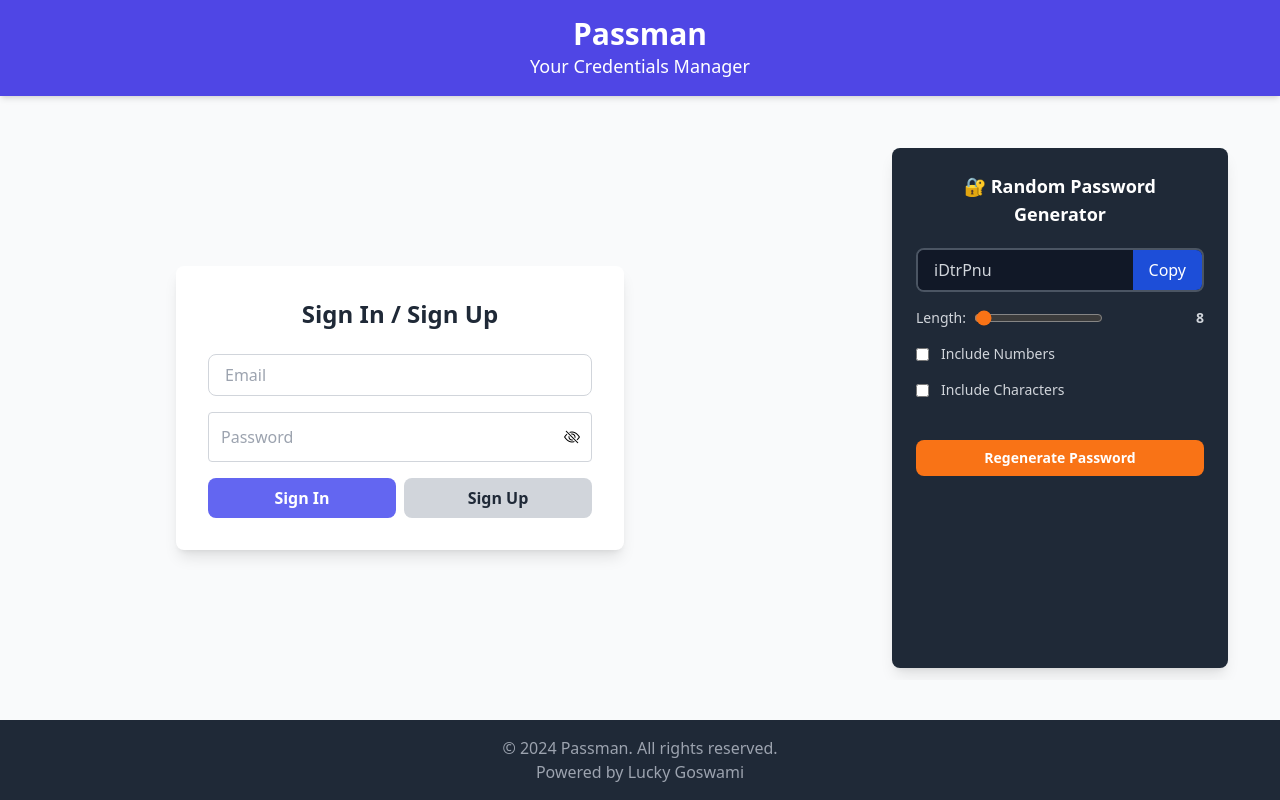
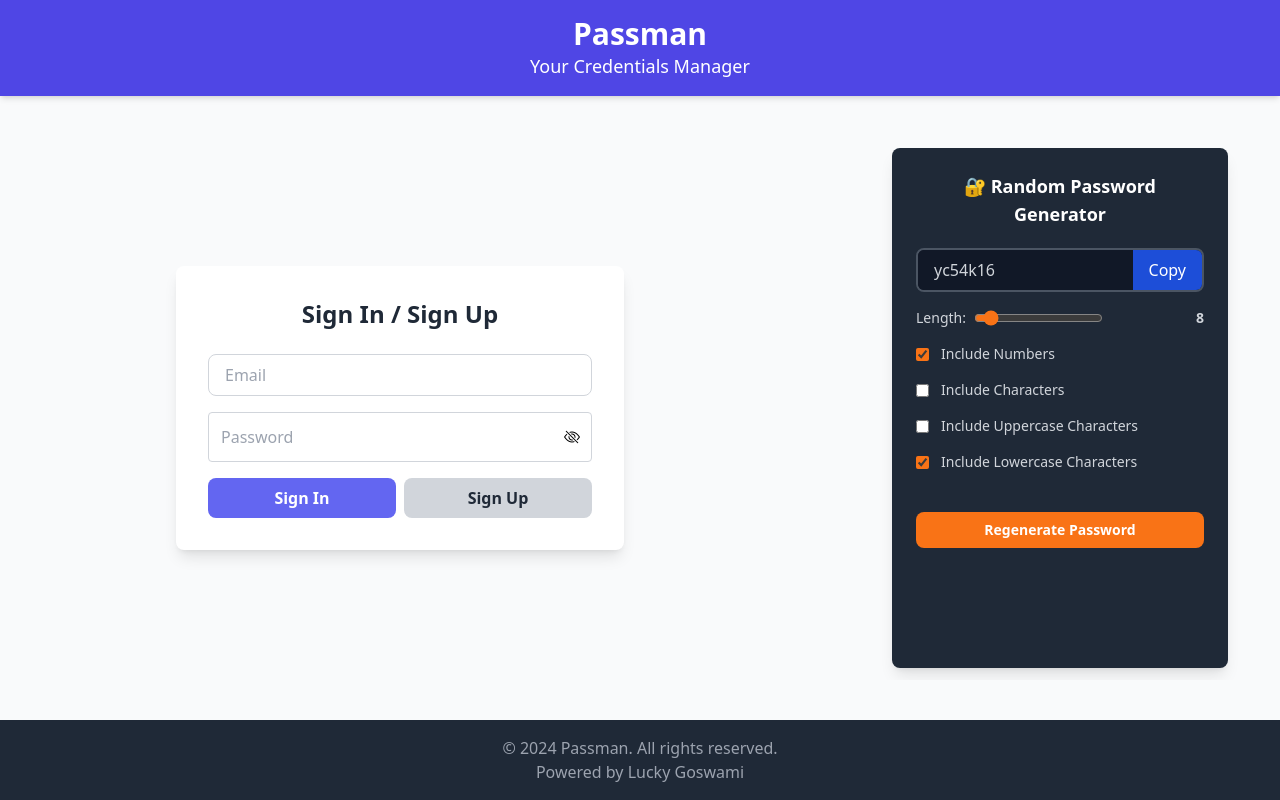
Before and after one commit to luckygoswami/Credinox, a React (Vite) app: page / in a window 1280 px wide. Built offline with nearby package versions, Linux system fonts and the light colour scheme; no server answers.

Commit message:
add Uppercase and Lowercase includes

```diff
--- a/package.json
+++ b/package.json
@@ -1,7 +1,7 @@
 {
   "name": "passman",
   "private": true,
-  "version": "3.0.0",
+  "version": "3.1.0",
   "type": "module",
   "scripts": {
     "dev": "vite",
--- a/src/components/PasswordGenerator.jsx
+++ b/src/components/PasswordGenerator.jsx
@@ -2,7 +2,9 @@ import React, { useState, useCallback, useEffect, useRef } from "react";
 
 function PasswordGenerator() {
   const [length, setLength] = useState(8);
-  const [numberAllowed, setNumberAllowed] = useState(false);
+  const [uppercaseAllowed, setUppercaseAllowed] = useState(false);
+  const [lowercaseAllowed, setLowercaseAllowed] = useState(true);
+  const [numberAllowed, setNumberAllowed] = useState(true);
   const [charAllowed, setCharAllowed] = useState(false);
   const [password, setPassword] = useState("");
 
@@ -10,8 +12,10 @@ function PasswordGenerator() {
 
   const passwordGenerator = useCallback(() => {
     let pass = "";
-    let str = "ABCDEFGHIJKLMNOPQRSTUVWXYZabcdefghijklmnopqrstuvwxyz";
+    let str = "";
 
+    if (uppercaseAllowed) str += 'ABCDEFGHIJKLMNOPQRSTUVWXYZ';
+    if (lowercaseAllowed) str += 'abcdefghijklmnopqrstuvwxyz';
     if (numberAllowed) str += "0123456789";
     if (charAllowed) str += '!@#$%^&*()-_=+[]{}|;:",.<>?/~`';
 
@@ -21,7 +25,7 @@ function PasswordGenerator() {
     }
 
     setPassword(pass);
-  }, [length, numberAllowed, charAllowed, setPassword]);
+  }, [length, numberAllowed, charAllowed, uppercaseAllowed, lowercaseAllowed, setPassword]);
 
   const copyPasswordToClipboard = useCallback(() => {
     passwordRef.current?.select();
@@ -30,7 +34,7 @@ function PasswordGenerator() {
 
   useEffect(() => {
     passwordGenerator();
-  }, [length, charAllowed, numberAllowed, passwordGenerator]);
+  }, [length, charAllowed, numberAllowed, uppercaseAllowed, lowercaseAllowed, passwordGenerator]);
 
   return (
     <div className="w-full sm:w-[30%] p-3">
@@ -65,7 +69,7 @@ function PasswordGenerator() {
               <input
                 type="range"
                 min={6}
-                max={100}
+                max={32}
                 value={length}
                 className="cursor-pointer accent-orange-500"
                 onChange={(e) => setLength(e.target.value)}
@@ -78,7 +82,7 @@ function PasswordGenerator() {
           <div className="flex items-center gap-x-3">
             <input
               type="checkbox"
-              checked={numberAllowed}
+              defaultChecked={numberAllowed}
               id="numberInput"
               className="accent-orange-500 cursor-pointer"
               onChange={() => setNumberAllowed((prev) => !prev)}
@@ -86,16 +90,40 @@ function PasswordGenerator() {
             <label htmlFor="numberInput" className="cursor-pointer">Include Numbers</label>
           </div>
 
-          {/* Characters Toggle */}
+          {/* Special Characters Toggle */}
           <div className="flex items-center gap-x-3">
             <input
               type="checkbox"
-              checked={charAllowed}
+              defaultChecked={charAllowed}
               id="charInput"
               className="accent-orange-500 cursor-pointer"
               onChange={() => setCharAllowed((prev) => !prev)}
             />
             <label htmlFor="charInput" className="cursor-pointer">Include Characters</label>
+          </div>
+
+          {/* Uppercase Toggle */}
+          <div className="flex items-center gap-x-3">
+            <input
+              type="checkbox"
+              defaultChecked={uppercaseAllowed}
+              id="uppercaseInput"
+              className="accent-orange-500 cursor-pointer"
+              onChange={() => setUppercaseAllowed((prev) => !prev)}
+            />
+            <label htmlFor="charInput" className="cursor-pointer">Include Uppercase Characters</label>
+          </div>
+
+          {/* Lowercase Toggle */}
+          <div className="flex items-center gap-x-3">
+            <input
+              type="checkbox"
+              defaultChecked={lowercaseAllowed}
+              id="lowercaseInput"
+              className="accent-orange-500 cursor-pointer"
+              onChange={() => setLowercaseAllowed((prev) => !prev)}
+            />
+            <label htmlFor="charInput" className="cursor-pointer">Include Lowercase Characters</label>
           </div>
 
           {/* Generate Password Button */}
```
Also changed, not shown: 1 other file (tests, documents, lock files or other folders).
